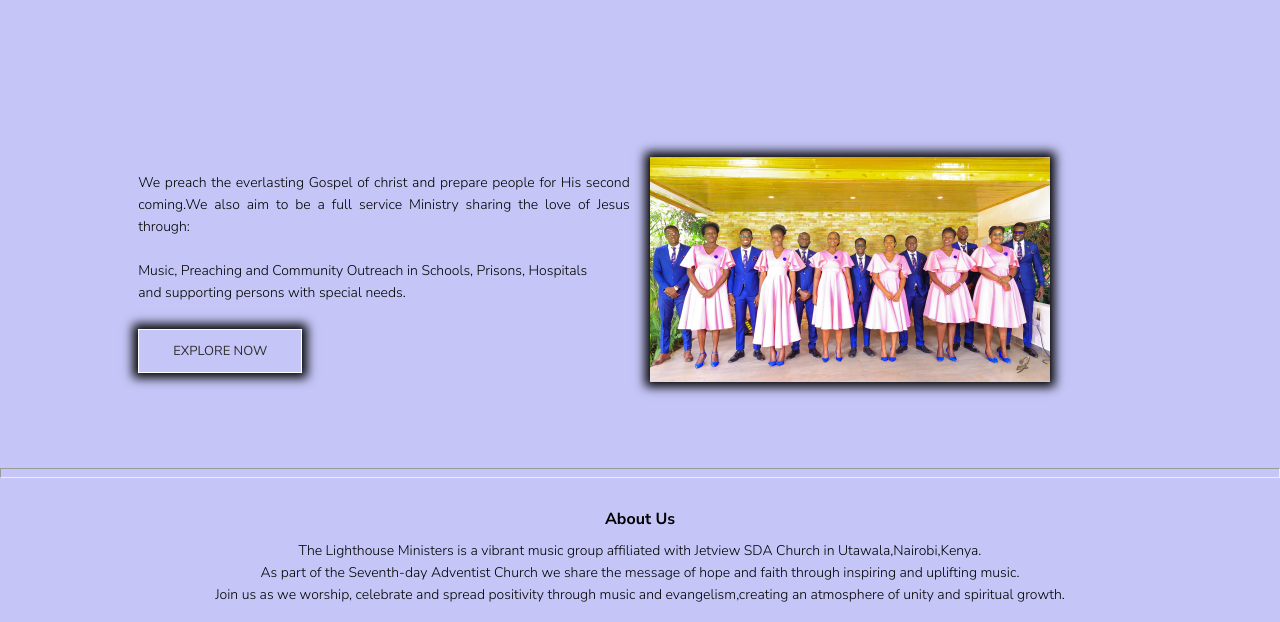
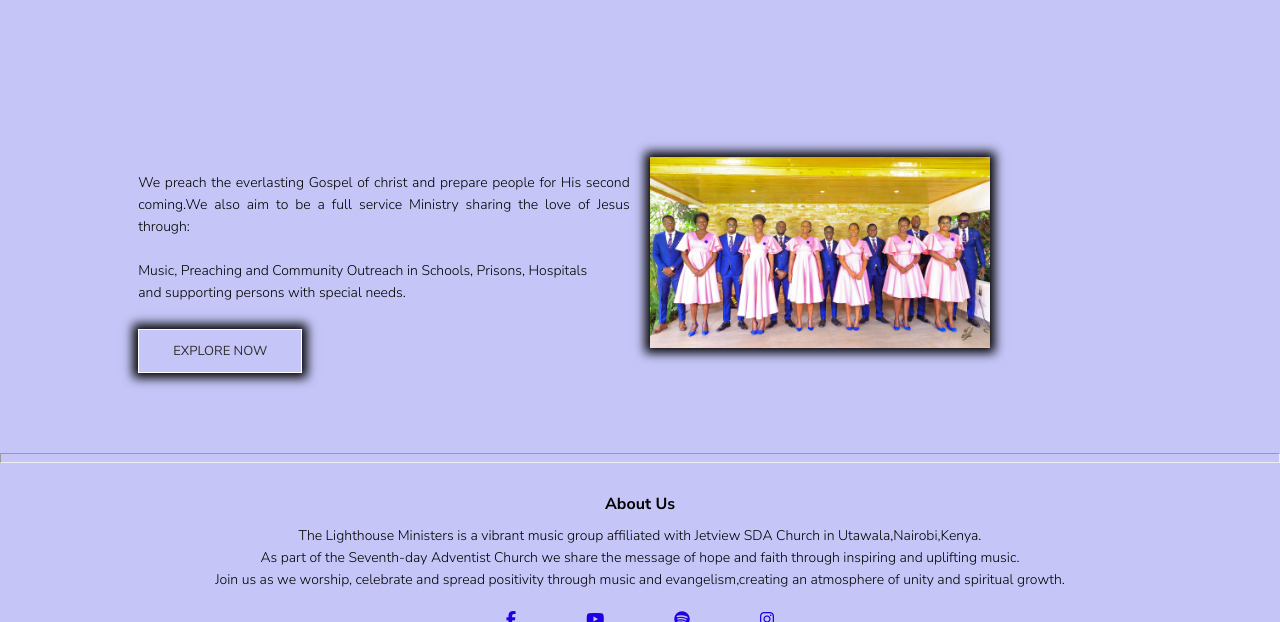
Before and after one commit to MbojoTech-gif/lighthouse, a PHP site: page /about.html in a window 1280 px wide. Shown: the part 404-1026 px from the top of the page. Run offline with PHP 8.4, Linux system fonts and the light colour scheme; some libraries are stand-ins or nearby versions; some web fonts are replaced.

Commit message:
Add files via upload

```diff
--- a/style.css
+++ b/style.css
@@ -316,7 +316,7 @@ h3{
  }
 
  .about-col img{
-    width: 400px;
+    width: 340px;
     box-shadow: 0 0 10px 5px rgb(0, 0, 0);
  }
 
```
